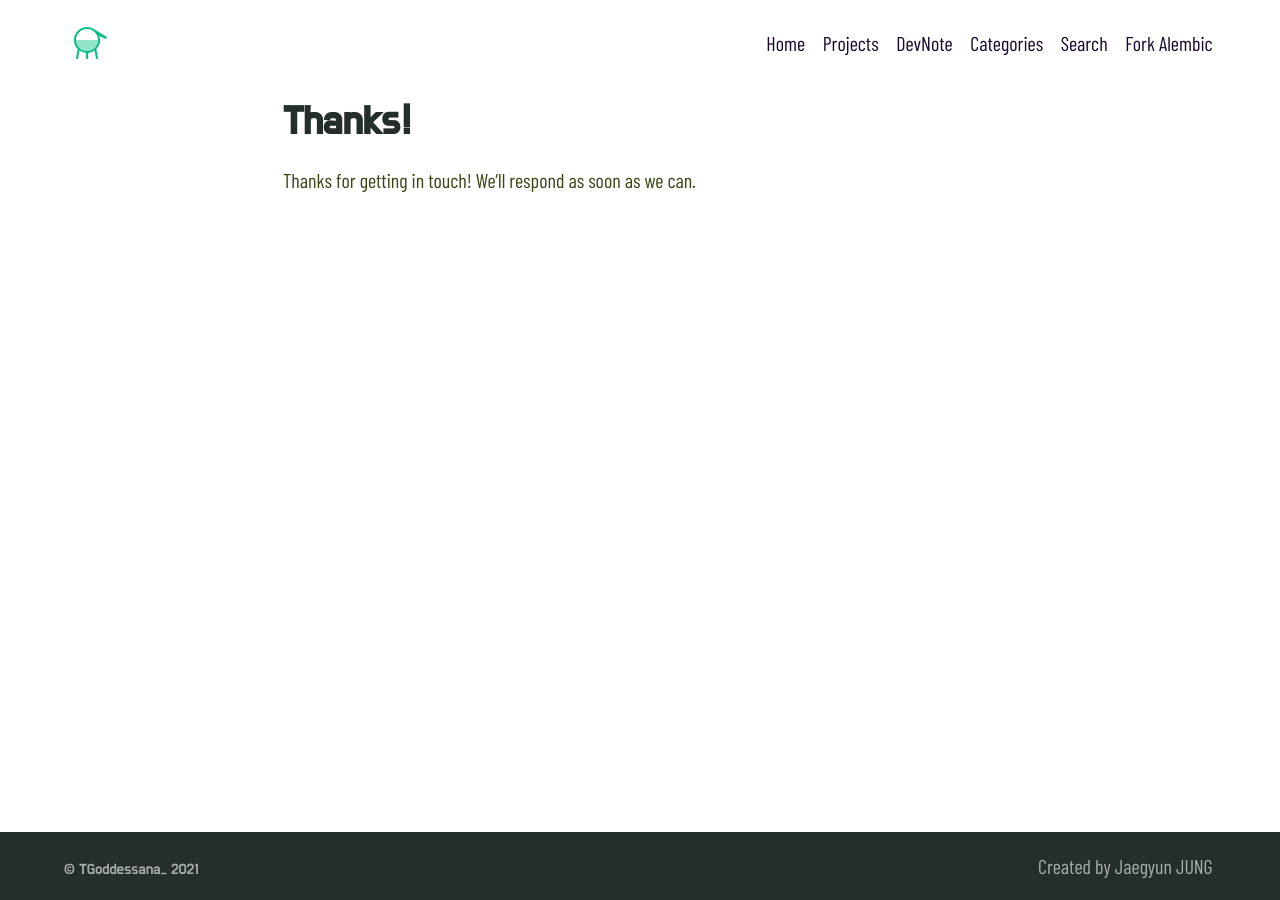
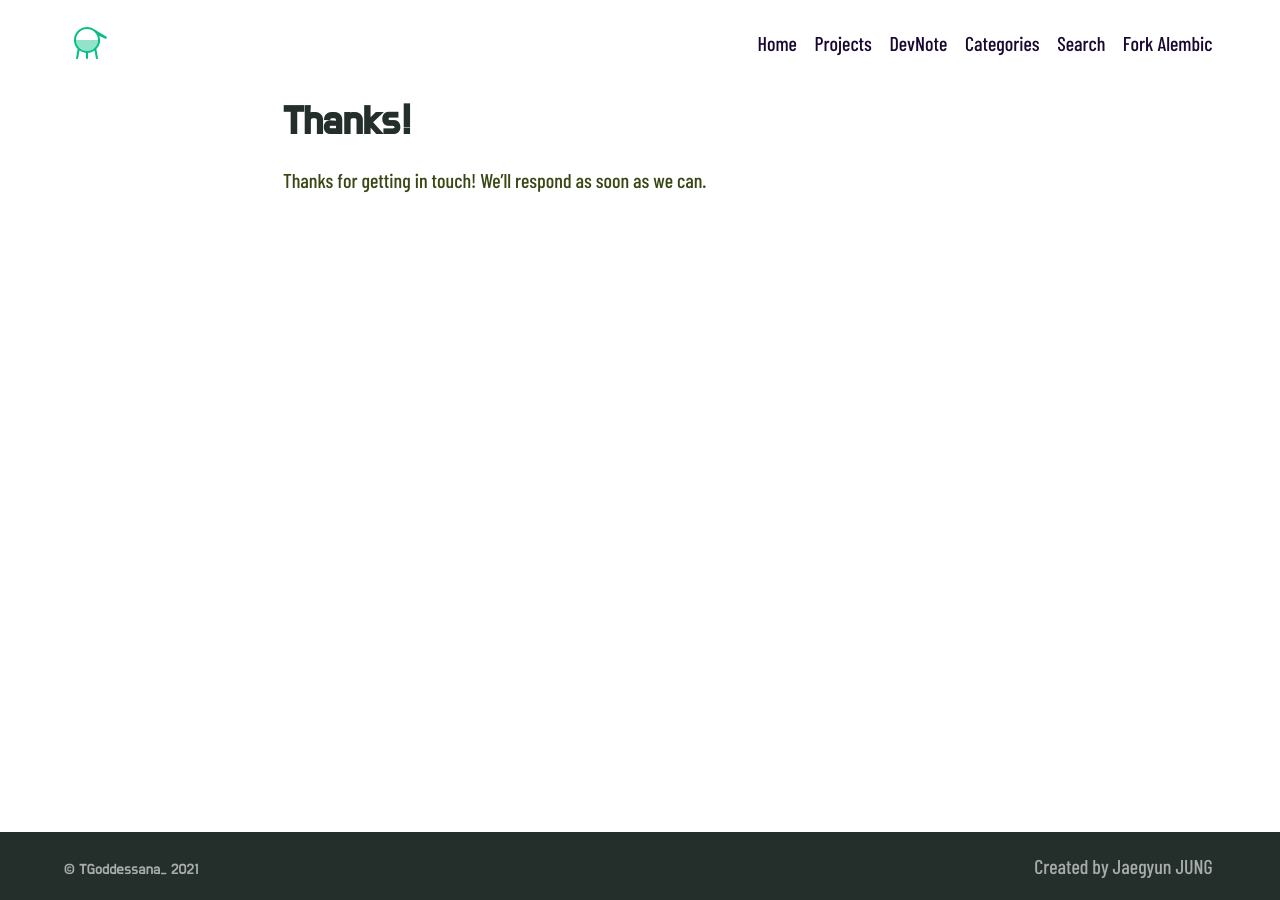
Before and after one commit to daviddarnes/alembic, a Jekyll site: the page built from thanks.md, in a window 1280 px wide. Built offline with Jekyll 4.4.1, drawn with Linux system fonts in a browser that asks for light colours; some web fonts are replaced.

Commit message:
Update _config.yml

```diff
--- a/_config.yml
+++ b/_config.yml
@@ -157,4 +157,5 @@
   preconnect_urls:
     -
   font_urls:
-    - https://fonts.googleapis.com/css2?family=Barlow+Condensed&family=Do+Hyeon&family=Hammersmith+One&family=Ubuntu+Mono&display=swap" rel="stylesheet
+    - https://fonts.googleapis.com/css2?family=Do+Hyeon&family=Hammersmith+One&family=Ubuntu+Mono&display=swap" rel="stylesheet
+    - https://fonts.googleapis.com/css2?family=Barlow+Condensed:wght@500&display=swap" rel="stylesheet
```
